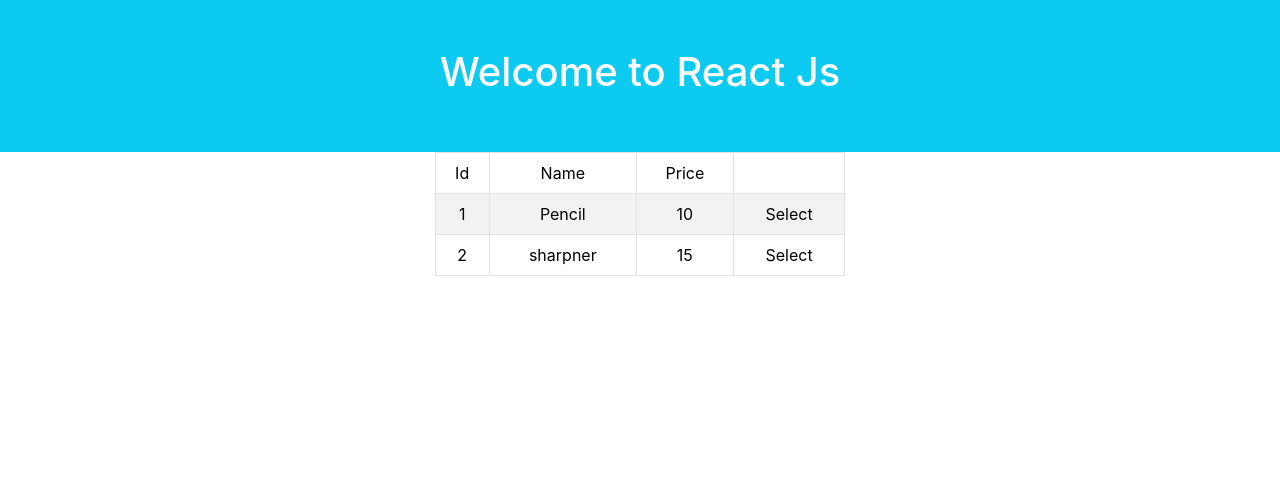
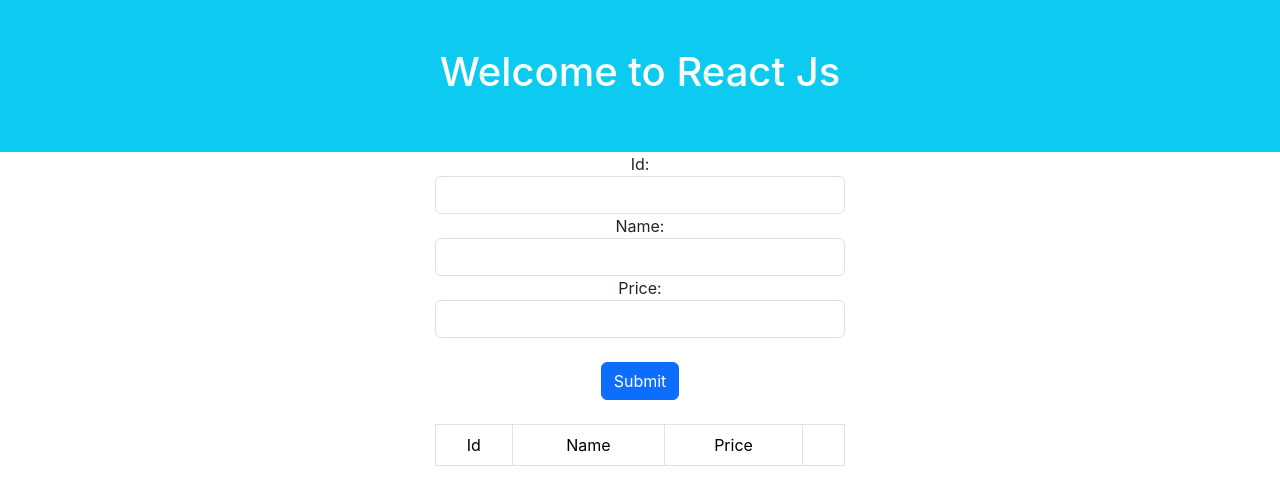
Before and after one commit to jagasia/harman1, a React (Create React App) app in the folder ReactJs/formik-demo/: page / in a window 1280 px wide. Shown: the top 504 px of the page. Built offline with nearby package versions, Linux system fonts and the light colour scheme.

Commit message:
11Jun 17:30

```diff
--- a/ReactJs/formik-demo/src/components/List.js
+++ b/ReactJs/formik-demo/src/components/List.js
@@ -1,10 +1,52 @@
+import { useEffect, useState } from "react";
+
 export const List=()=>{
     // const countries=["India","Australia","Srilanka","Japan"];
-    const products=[{id:1, name:'Pencil', price:10},{id:2, name:'sharpner', price:15}];
+        const [products, setProducts]=useState([]);
+        const [product, setProduct]=useState({id:0,name:'',price:0})
+
+
+        // localStorage.clear();
+        function fnAddProduct(){
+            setProducts([...products,product]);
+            console.log("Added. now products is "+JSON.stringify(products));
+
+
+        }
+
+        useEffect(()=>{
+            var prds= localStorage.getItem("products");
+            if(prds){
+                setProducts(JSON.parse(prds));
+            }else{
+                 setProducts([
+        { id: 1, name: 'Pencil', price: 10 },
+        { id: 2, name: 'Sharpener', price: 15 }
+      ]);
+                localStorage.setItem("products",JSON.stringify(products));
+
+            }
+        },[])
+
+        useEffect(()=>{
+            alert("Products changes. "+JSON.stringify(products))
+            localStorage.setItem("products", JSON.stringify(products));
+            console.log(products.length+" products in localStorage");
+
+        },[products])
+
     return <div>
         {/* {
             countries.map((country)=><li>{country}</li>)
         } */}
+        <form onSubmit={fnAddProduct}>
+            Id: <input type="number" className="form-control" onChange={(e)=>setProduct({...product, id:e.target.value})} />
+            Name: <input type="text" className="form-control" onChange={(e)=>setProduct({...product, name:e.target.value})} />
+            Price: <input type="number" className="form-control" onChange={(e)=>setProduct({...product, price:e.target.value})} />
+            <br/>
+            <input type="submit" className="btn btn-primary" />
+        </form>
+        <br/>
         <table className="table table-bordered table-striped table-hover">
             <thead>
                 <tr>
@@ -13,7 +55,7 @@ export const List=()=>{
             </thead>
             <tbody>
         {
-            products.map((p)=><tr>
+            products.map((p, i)=><tr key={i}>
                 <td>{p.id}</td>
                 <td>{p.name}</td>
                 <td>{p.price}</td>
```
Also changed, not shown: 1 other file (tests, documents, lock files or other folders).
